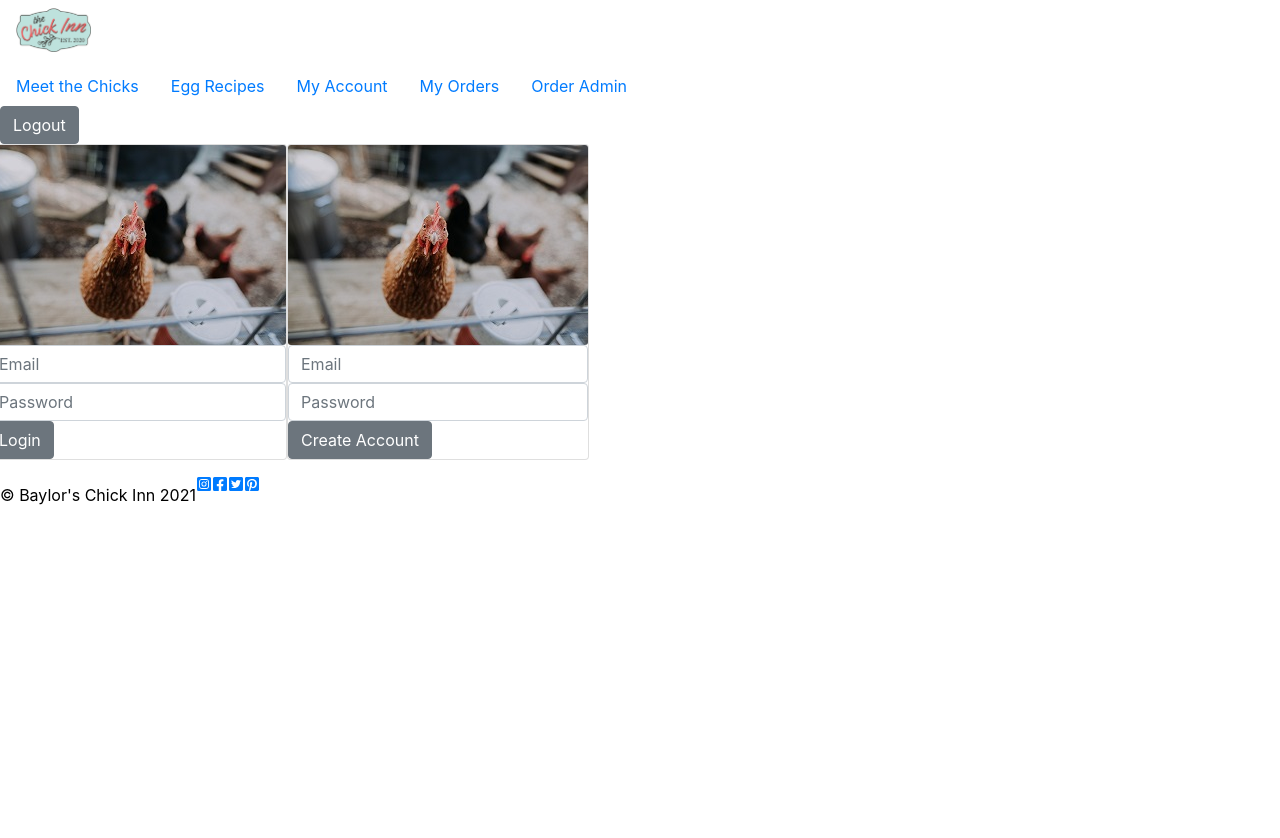
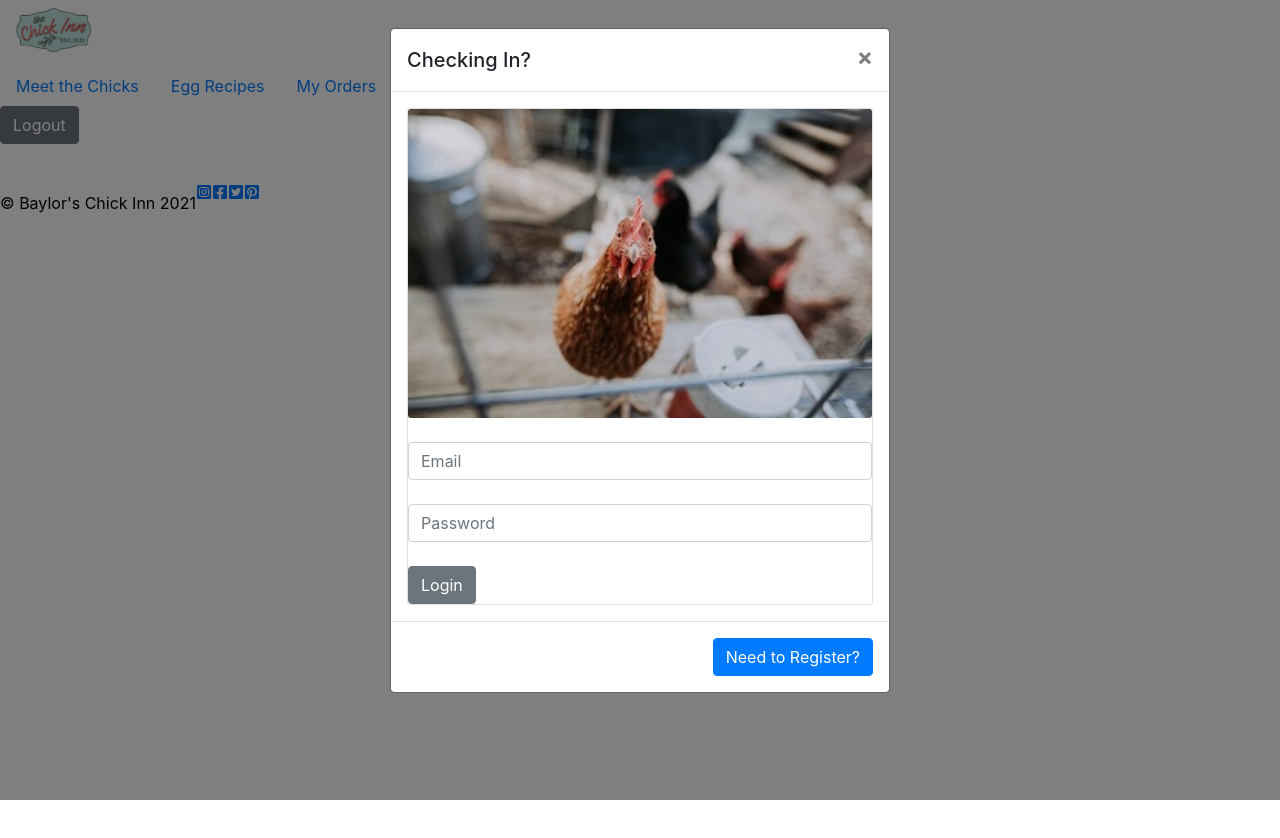
Before and after one commit to DustieMercer/BaylorsChickInn_Client, a React (Create React App) app: page /account in a window 1280 px wide. Shown: the top 838 px of the page. Built offline with nearby package versions, Linux system fonts and the light colour scheme; the HTML template or start-up script is replaced by a standard one.

Commit message:
sign in modal done

```diff
--- a/src/App.tsx
+++ b/src/App.tsx
@@ -12,15 +12,20 @@ class App extends Component<any,any> {
   constructor(props:any) {
     super(props);
     this.state = {
-      sessionToken: ''};
+      sessionToken: '',
+      role:''
+    };
+
 }
   updateToken = (newToken: string) => {
-    if(localStorage.getItem('token')) {
+    if(localStorage.getItem('token',)) {
       this.setState({sessionToken: newToken})
   }
   localStorage.setItem('token', newToken)
   this.setState({sessionToken: newToken})
 }
+
+
 
 render(){
   return (
--- a/src/components/auth/Auth.tsx
+++ b/src/components/auth/Auth.tsx
@@ -1,5 +1,12 @@
 import { Component } from "react";
-import {Row} from 'reactstrap';
+import {
+  Row,
+  Button,
+  Modal,
+  ModalHeader,
+  ModalBody,
+  ModalFooter,
+} from "reactstrap";
 import Create from "./Create";
 import Login from "./Login";
 
@@ -7,20 +14,62 @@ export interface AuthProps {
   updateToken: Function;
 }
 
-class Auth extends Component<AuthProps,any> {
+export interface AuthState {
+  modal: boolean;
+  login: boolean;
+  headerText:string;
+  buttonText: string;
+  buttonLabel: string;
+  className: string;
+}
+
+class Auth extends Component<AuthProps, AuthState> {
   constructor(props: any) {
     super(props);
-    this.state = {};
+    this.state = {
+      modal: true,
+      login: true,
+      headerText: 'Checking In?',
+      buttonText: "Need to Register?",
+      buttonLabel: "",
+      className: "",
+    };
   }
+
+  toggle = () =>
+  this.setState({modal: !this.state.modal});
+
+  registerToggle = () =>
+  (this.state.login === true) ?
+    this.setState({login: !this.state.login, headerText: 'Welcome To the Chick Inn', buttonText: 'Already a User?'}) :
+    this.setState({login: !this.state.login, headerText: 'Welcome Back', buttonText: 'Need to Register?'})
+
+  closeBtn = <button className="close" onClick={this.toggle}>&times;</button>;
 
   render() {
     return (
-      <main>
-        <Row>
-       <Login updateToken={this.props.updateToken}/>
-       <Create updateToken={this.props.updateToken}/>
-       </Row>
-      </main>
+      <div>
+      <Button color="Primary" onClick={this.toggle}>{this.state.buttonLabel}</Button>
+      <Modal isOpen={this.state.modal} toggle={this.toggle} className={this.state.className}>
+        <ModalHeader toggle={this.toggle} close={this.closeBtn}>{this.state.headerText}</ModalHeader>
+        <ModalBody>
+
+        {this.state.login === true ? (
+              <Login updateToken={this.props.updateToken} />
+            ) : (
+              <Create updateToken={this.props.updateToken} />
+            )}
+
+
+        </ModalBody>
+        <ModalFooter>
+
+          <Button color="primary" onClick={this.registerToggle}>{this.state.buttonText}</Button>{' '}
+        </ModalFooter>
+      </Modal>
+    </div>
+
+
     );
   }
 }
--- a/src/components/auth/Create.tsx
+++ b/src/components/auth/Create.tsx
@@ -1,17 +1,9 @@
 import { Component } from "react";
 import APIURL from "../../helpers/environment";
-import {
-  Card,
-  Form,
-  Input,
-  Button,
-  Row,
-  Col,
-  CardImg,
-} from "reactstrap";
+import { Card, Form, Input, Button, Row, Col, CardImg } from "reactstrap";
 import chick from "../assets/chickenCardImg.jpg";
-import IUser from '../interfaces/IUser'
-import IAuth from '../interfaces/IAuth';
+import IUser from "../interfaces/IUser";
+import IAuth from "../interfaces/IAuth";
 
 export interface CreateProps {
   updateToken: Function;
@@ -33,58 +25,61 @@ handleClick = (event: any) => {
       body: JSON.stringify({
         user: {
           email: this.state.email,
-                password: this.state.password
-            }}),
+          password: this.state.password,
+        },
+      }),
       headers: new Headers({
         "Content-Type": "application/json",
+      }),
     })
-      }).then(
-          (response) => response.json()
-          )
-          .then((json:IAuth ) => {
-            let token = json.sessionToken
-            console.log(json.sessionToken)
-            this.props.updateToken(token)
-})
-}
+      .then((response) => response.json())
+      .then((json: IAuth) => {
+        let token = json.sessionToken;
+        console.log(json.sessionToken);
+        this.props.updateToken(token);
+      });
+  };
 
   render() {
     return (
       <main>
         <Card>
-          <CardImg src={chick}>
-
-          </CardImg>
+          <CardImg src={chick}></CardImg>
+          <br />
           <Form>
             <Row>
-              <Col >
+              <Col>
                 <Input
                   placeholder="Email"
                   type="email"
                   value={this.state.email}
-                  onChange={(event)=> this.setState({email: event.target.value})}
-                  autoComplete='email'
+                  onChange={(event) =>
+                    this.setState({ email: event.target.value })
+                  }
+                  autoComplete="email"
                   required
                 />
               </Col>
             </Row>
-
+            <br />
             <Row>
               <Col>
                 <Input
                   placeholder="Password"
                   type="password"
                   value={this.state.password}
-                  onChange={(event) => this.setState({password: event.target.value})}
-                  autoComplete='password'
+                  onChange={(event) =>
+                    this.setState({ password: event.target.value })
+                  }
+                  autoComplete="password"
                   required
                 />
               </Col>
             </Row>
-
-            <Button
-            type="submit"
-            onClick={(event) => this.handleClick(event)}>Create Account</Button>
+            <br />
+            <Button type="submit" onClick={(event) => this.handleClick(event)}>
+              Create Account
+            </Button>
           </Form>
         </Card>
       </main>
--- a/src/components/auth/Login.tsx
+++ b/src/components/auth/Login.tsx
@@ -5,9 +5,8 @@ import APIURL from "../../helpers/environment";
 import { Card, CardImg, Form, Input, Button, Row, Col } from "reactstrap";
 import chick from "../assets/chickenCardImg.jpg";
 
-import IUser from '../interfaces/IUser';
-import IAuth from '../interfaces/IAuth';
-
+import IUser from "../interfaces/IUser";
+import IAuth from "../interfaces/IAuth";
 
 export interface LoginProps {
   updateToken: Function;
@@ -27,20 +26,20 @@ class Login extends React.Component<LoginProps, IUser> {
     fetch(`${APIURL}/user/login`, {
       method: "POST",
       body: JSON.stringify({
-          user: {
-              email: this.state.email,
-              password: this.state.password
-          }}),
+        user: {
+          email: this.state.email,
+          password: this.state.password,
+        },
+      }),
       headers: new Headers({
         "Content-Type": "application/json",
-      })
+      }),
     })
       .then((response) => response.json())
-      .then((json:IAuth ) => {
-        let token = json.sessionToken
-        let role = json.user.role
-        let user = json.user.id
-        this.props.updateToken(token)
+      .then((json: IAuth) => {
+        let role = json.user.role;
+        let token = json.sessionToken;
+        this.props.updateToken(token);
       });
   };
 
@@ -49,35 +48,41 @@ class Login extends React.Component<LoginProps, IUser> {
       <main>
         <Card>
           <CardImg src={chick}></CardImg>
+          <br />
           <Form>
             <Row>
               <Col>
                 <Input
                   placeholder="Email"
                   type="email"
-                  onChange={(event) => this.setState({ email: event.target.value })}
+                  onChange={(event) =>
+                    this.setState({ email: event.target.value })
+                  }
                   value={this.state.email}
                   autoComplete="email"
                 />
               </Col>
             </Row>
-
+            <br />
             <Row>
               <Col>
                 <Input
                   placeholder="Password"
                   type="password"
                   autoComplete="password"
-                  onChange={(event) => this.setState({ password: event.target.value })}
+                  onChange={(event) =>
+                    this.setState({ password: event.target.value })
+                  }
                   value={this.state.password}
                 />
               </Col>
             </Row>
+            <br />
 
-            <Button type="submit" onClick={(e)=>this.handleSubmit(e)}>
+            <Button type="submit" onClick={(e) => this.handleSubmit(e)}>
               Login
             </Button>
-            </Form>
+          </Form>
         </Card>
       </main>
     );
--- /dev/null
+++ b/src/components/interfaces/IError.tsx
@@ -0,0 +1,3 @@
+export default interface IError {
+    errorMessage: string,
+}
--- a/src/components/public/NavBar.tsx
+++ b/src/components/public/NavBar.tsx
@@ -14,18 +14,21 @@ export interface NavBarProps {
   updateToken: Function;
 }
 
-export interface NavBarState {}
+export interface NavBarState {
+}
 
 class NavBar extends Component<NavBarProps, any> {
   constructor(props: any) {
     super(props);
-    this.state = {};
+    this.state = {
+    };
   }
 
   clearToken = () => {
     localStorage.clear();
     this.setState({sessionToken: ""})
 }
+
 
   render() {
     return (
@@ -47,11 +50,7 @@ class NavBar extends Component<NavBarProps, any> {
               </Link>
             </NavItem>
 
-            <NavItem>
-              <Link to="/account">
-                <NavLink>My Account</NavLink>
-              </Link>
-            </NavItem>
+
 
             <NavItem>
               <Link to="/order">
@@ -64,9 +63,18 @@ class NavBar extends Component<NavBarProps, any> {
                 <NavLink>Order Admin</NavLink>
               </Link>
             </NavItem>
+            <NavItem>
+              <Link to="/account">
+                <NavLink>Login</NavLink>
+              </Link>
+            </NavItem>
           </Nav>
+
           <Button onClick={this.clearToken}>Logout</Button>
+
         </Navbar>
+
+
 
         <Switch>
           <Route exact path="/" component={Home} />
```
Lines whose indentation alone changed are shown as unchanged.
